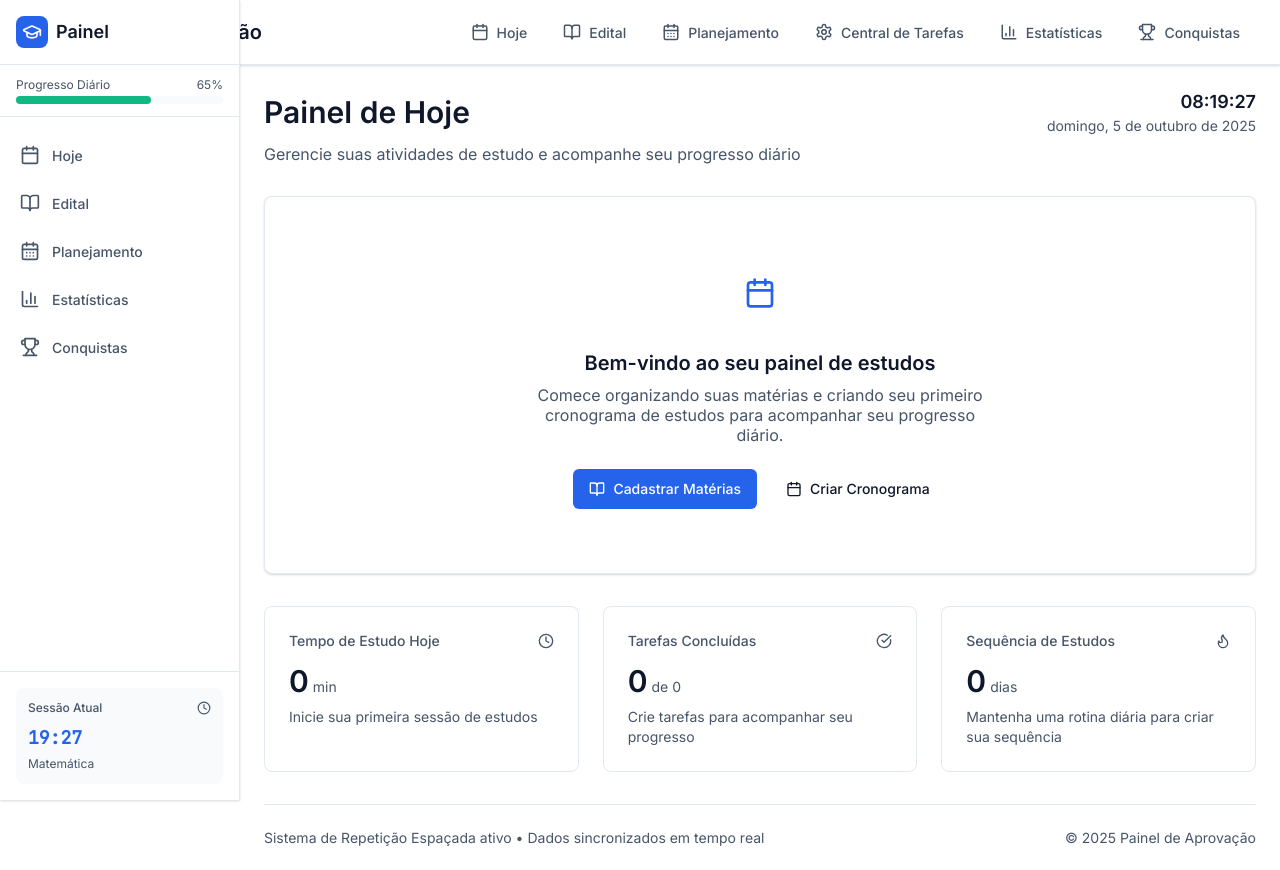
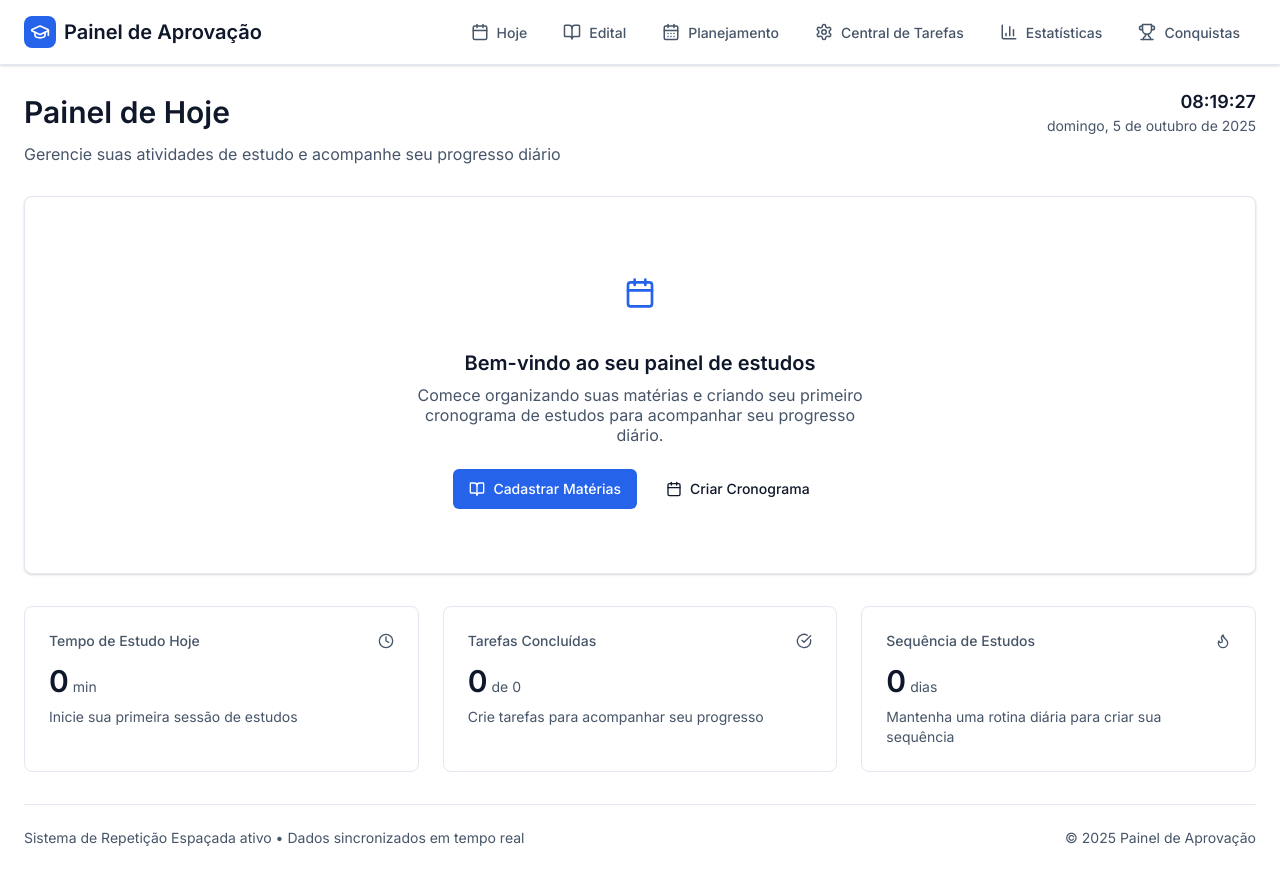
Before and after one commit to Arthur-prog-prf/Questoes-teste, a React (Vite) app: page / in a window 1280 px wide. Built offline with nearby package versions, Linux system fonts and the light colour scheme.

Commit message:
Update index.jsx

```diff
--- a/src/pages/today-dashboard/index.jsx
+++ b/src/pages/today-dashboard/index.jsx
@@ -1,11 +1,9 @@
 import React, { useState, useEffect } from 'react';
 import Header from '../../components/ui/Header';
-import Sidebar from '../../components/ui/Sidebar';
 import Button from '../../components/ui/Button';
 import Icon from '../../components/AppIcon';
 
 const TodayDashboard = () => {
-  const [sidebarCollapsed, setSidebarCollapsed] = useState(false);
   const [currentTime, setCurrentTime] = useState(new Date());
 
   useEffect(() => {
@@ -15,10 +13,6 @@ const TodayDashboard = () => {
 
     return () => clearInterval(timer);
   }, []);
-
-  const handleToggleSidebar = () => {
-    setSidebarCollapsed(!sidebarCollapsed);
-  };
 
   const formatDate = (date) => {
     return date?.toLocaleDateString('pt-BR', {
@@ -41,15 +35,8 @@ const TodayDashboard = () => {
     <div className="min-h-screen bg-background">
       {/* Header */}
       <Header />
-      {/* Sidebar */}
-      <Sidebar
-        isCollapsed={sidebarCollapsed}
-        onToggleCollapse={handleToggleSidebar}
-      />
       {/* Main Content */}
-      <main className={`transition-all duration-300 pt-16 ${
-        sidebarCollapsed ? 'lg:ml-16' : 'lg:ml-60'
-      }`}>
+      <main className="pt-16">
         <div className="p-6 max-w-7xl mx-auto">
           {/* Page Header */}
           <div className="mb-8">
```
